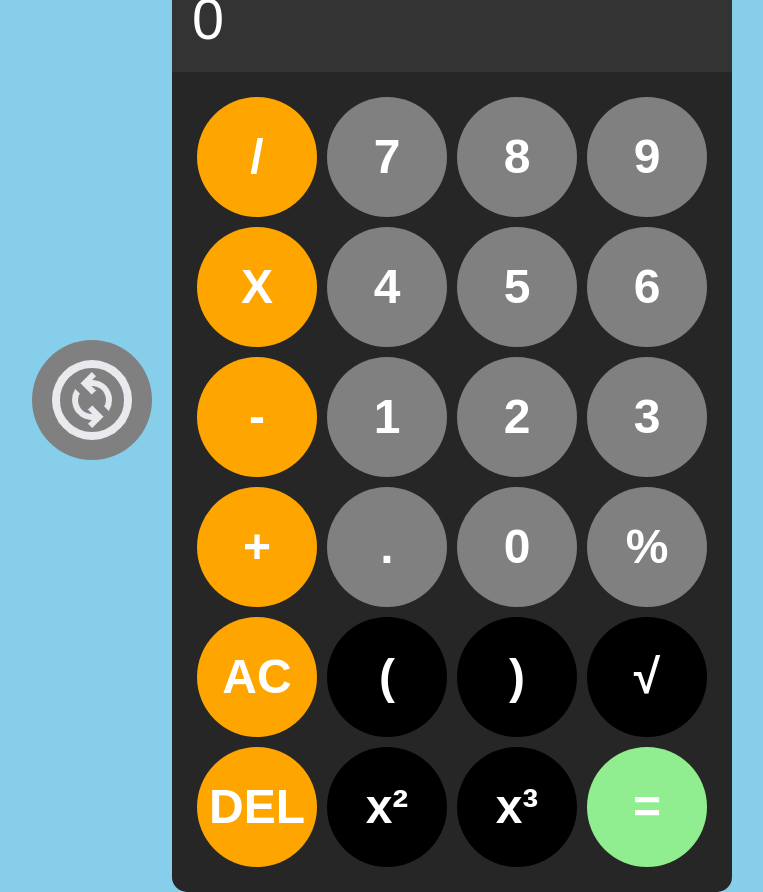
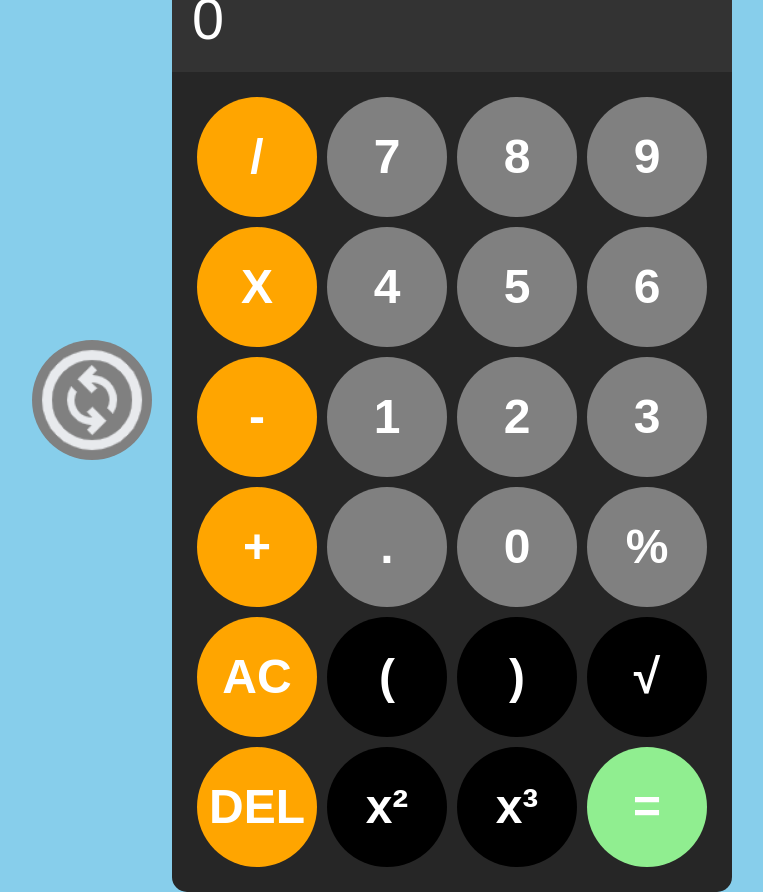
Before and after one commit to MinhTuan1804/MinhTuan1804.github.io, a plain HTML site: page index.html in a window 1280 px wide. Shown: the whole page, without its empty margins (248-1011 px from the left). Drawn offline with Linux system fonts and the light colour scheme.

Commit message:
Update style.css

```diff
--- a/style.css
+++ b/style.css
@@ -80,11 +80,17 @@ button:active{
     background-color:  lightgreen;
 }
 
+.change{
+    display: flex;
+    justify-content: center;
+    align-items: center;
+}
 .change img{
+    width: 120px;
+    height: 120px;
     display: flex;
     justify-content: center;
     align-content: center;
-    margin-left: 6px;
 }
 @media only screen and (max-width: 767px){
     body{
```
